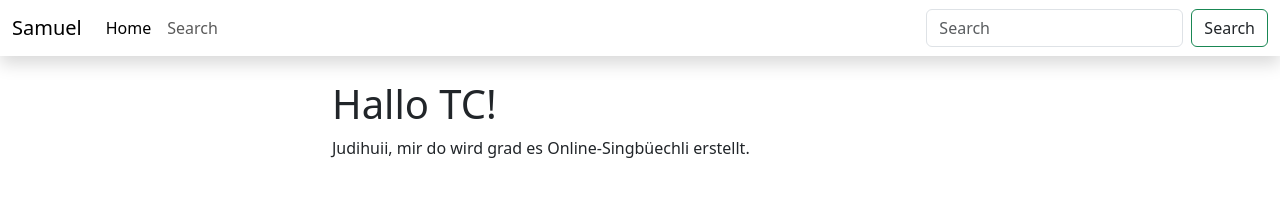
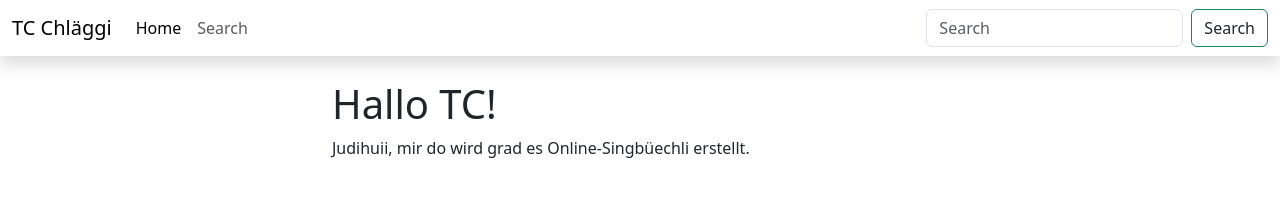
Before and after one commit to Soraxem/song-dist, a Jekyll site: the page built from index.md, in a window 1280 px wide. Shown: the top 210 px of the page. Built offline with Jekyll 4.4.1, drawn with Linux system fonts in a browser that asks for light colours.

Commit message:
Update navbar.html

```diff
--- a/_includes/navbar.html
+++ b/_includes/navbar.html
@@ -1,7 +1,7 @@
 <nav class="navbar navbar-expand-sm shadow d-print-none">
   <div class="container-fluid">
     <!-- Branding -->
-    <a class="navbar-brand" href="#">Samuel</a>
+    <a class="navbar-brand" href="#">TC Chläggi</a>
 
     <!-- Burger button for collapse -->
     <button class="navbar-toggler" type="button" data-bs-toggle="collapse" data-bs-target="#collapsibleNavbar">
```
